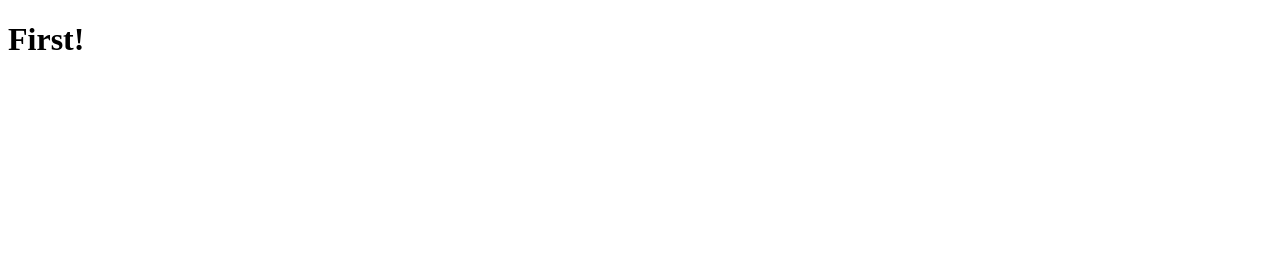
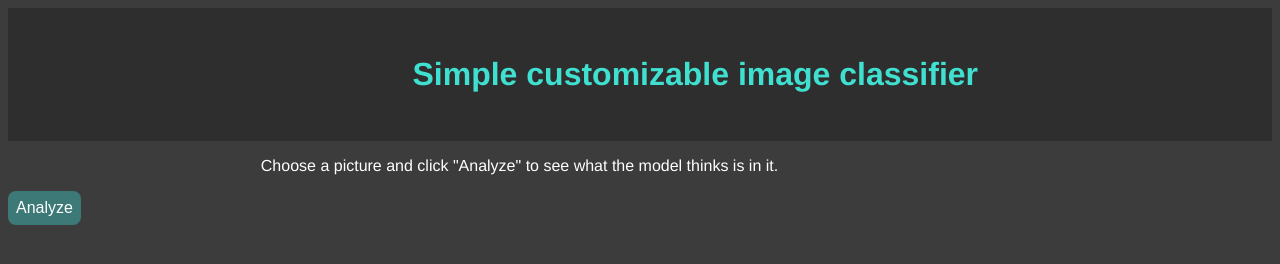
Before and after one commit to DmitriySemushin/simple_classifier, a plain HTML site: page app/view/index.html in a window 1280 px wide. Drawn offline with Linux system fonts and the light colour scheme.

Commit message:
Create website template with stylesheet

```diff
--- /dev/null
+++ b/app/static/styles.css
@@ -0,0 +1,24 @@
+
+body {
+    background: rgb(60, 60, 60);
+    font-family: Helvetica Neue, Helvetica, Arial, sans-serif;
+    color:white;
+    text-indent: 20%;
+    text-align: left;
+}
+.button {
+    background-color: rgb(61, 122, 119);
+    border: none;
+    color: white;
+    padding: 8px;
+    text-align: center;
+    text-decoration: none;
+    font-size: 16px;
+}
+.button1 {border-radius: 8px;}
+.button2 {border-radius: 4px;}
+header {
+    background: rgb(46, 46, 46);
+    color: turquoise;
+    padding: 20pt 20%;
+}
--- a/app/view/index.html
+++ b/app/view/index.html
@@ -3,11 +3,19 @@
 <head>
     <meta charset="UTF-8">
     <meta name="viewport" content="width=device-width, initial-scale=1.0">
-    <title>Document</title>
+    <title>Simple classifier</title>
+    <link rel="stylesheet" href="../static/styles.css">
 </head>
 <body>
-    <h1>
-        First!
-    </h1>
+    <header>
+        <h1>Simple customizable image classifier</h1>
+    </header>
+    <p>
+        Choose a picture and click "Analyze" to see what the model thinks is
+        in it.
+    </p>
+    <button class="button button1">
+        Analyze
+    </button>
 </body>
 </html>
```
